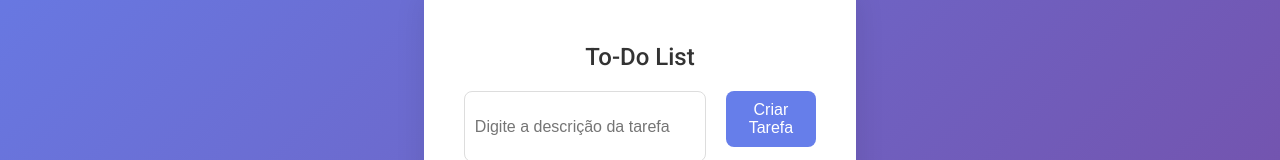
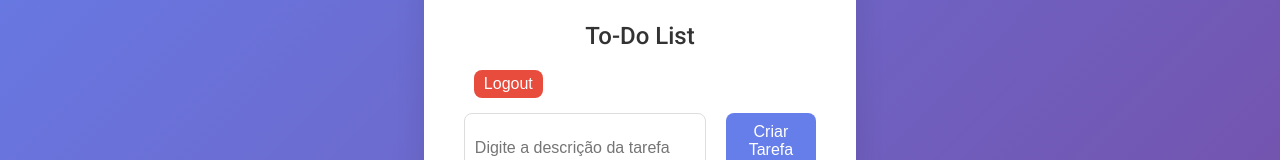
Before and after one commit to alexsander-coder/frontEndAuthDeMaria, a React (Vite) app: page /todo in a window 1280 px wide. Shown: the part 251-411 px from the top of the page. Built offline with nearby package versions, Linux system fonts and the light colour scheme; no server answers; sample sign-in values are in the browser's storage.

Commit message:
corrigindo fluxo de logout, accesstoken

```diff
--- a/src/App.tsx
+++ b/src/App.tsx
@@ -5,6 +5,7 @@ import Register from './pages/Register';
 import ToDoList from './pages/ToDoList';
 
 const App: React.FC = () => {
+
   return (
     <Router>
       <div>
@@ -12,7 +13,7 @@ const App: React.FC = () => {
           <Route path="/login" element={<Login />} />
           <Route path="/register" element={<Register />} />
           <Route path="/todo" element={<ToDoList />} />
-          <Route path="/" element={<div className="container"><h1>Bem-vindo!</h1></div>} />
+          {/* <Route path="/" element={<div className="container"><h1>Bem-vindo!</h1></div>} /> */}
         </Routes>
       </div>
     </Router>
--- a/src/pages/ToDoList.tsx
+++ b/src/pages/ToDoList.tsx
@@ -16,13 +16,13 @@ const getUserIdFromToken = () => {
   return decoded.sub;
 };
 
-const userId = getUserIdFromToken();
 
 const ToDoList: React.FC = () => {
   const navigate = useNavigate();
   const [tasks, setTasks] = useState<any[]>([]);
   const [newTaskDescription, setNewTaskDescription] = useState('');
   const [filter, setFilter] = useState('todos');
+  const userId = getUserIdFromToken();
 
   useEffect(() => {
     if (!userId) {
@@ -175,9 +175,16 @@ const ToDoList: React.FC = () => {
     return false;
   });
 
+  const handleLogout = () => {
+    localStorage.removeItem('access_token');
+    navigate('/login');
+  };
+
   return (
     <div className="todo-container">
       <h2>To-Do List</h2>
+
+      <button onClick={handleLogout}>Logout</button>
 
       <div className="task-input">
         <input
```
